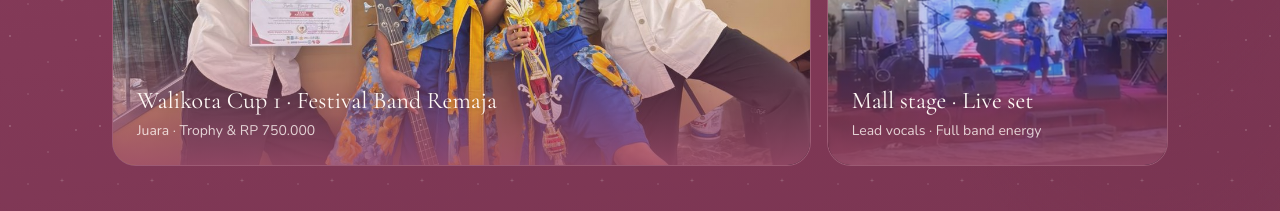
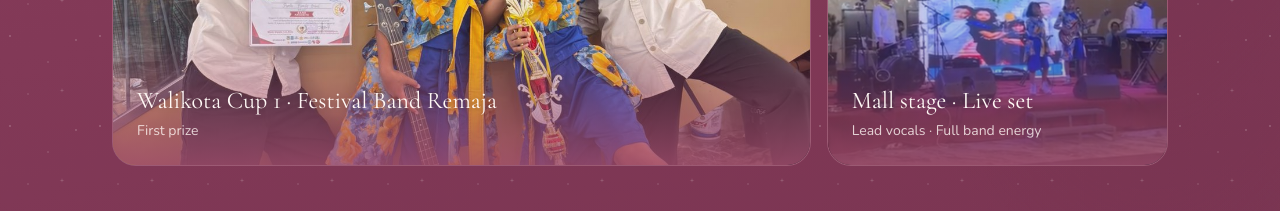
Before and after one commit to sidharthasajeev2000/rias, a Next.js app: page /rias/ in a window 1280 px wide. Shown: the part 5900-6111 px from the top of the page. Built offline with nearby package versions, Linux system fonts and the light colour scheme.

Commit message:
Remove prize money from Walikota Cup lookbook caption

```diff
--- a/src/components/Lookbook.tsx
+++ b/src/components/Lookbook.tsx
@@ -153,9 +153,9 @@ const pieces = [
   },
   {
     title: "Walikota Cup 1 · Festival Band Remaja",
-    caption: "Juara · Trophy & RP 750.000",
+    caption: "First prize",
     src: g("walikota-cup-1-festival-band-remaja.jpg"),
-    alt: "Young band celebrating Walikota Cup 1 Festival Band Remaja win with trophy, certificate, and RP 750.000 prize board",
+    alt: "Young band celebrating Walikota Cup 1 Festival Band Remaja first prize win with trophy and certificate",
     span: "sm:col-span-2",
     priority: false,
   },
```
